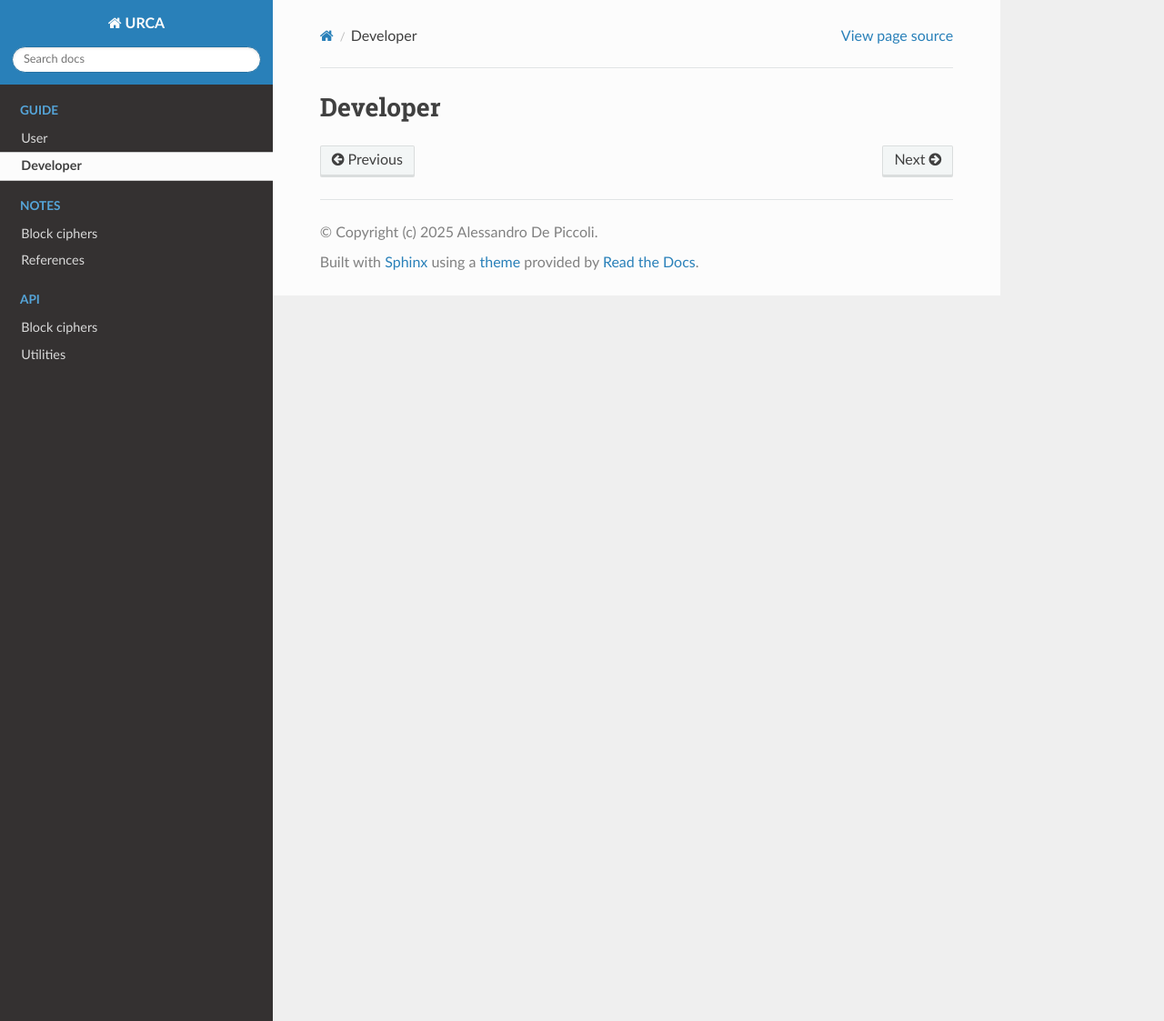
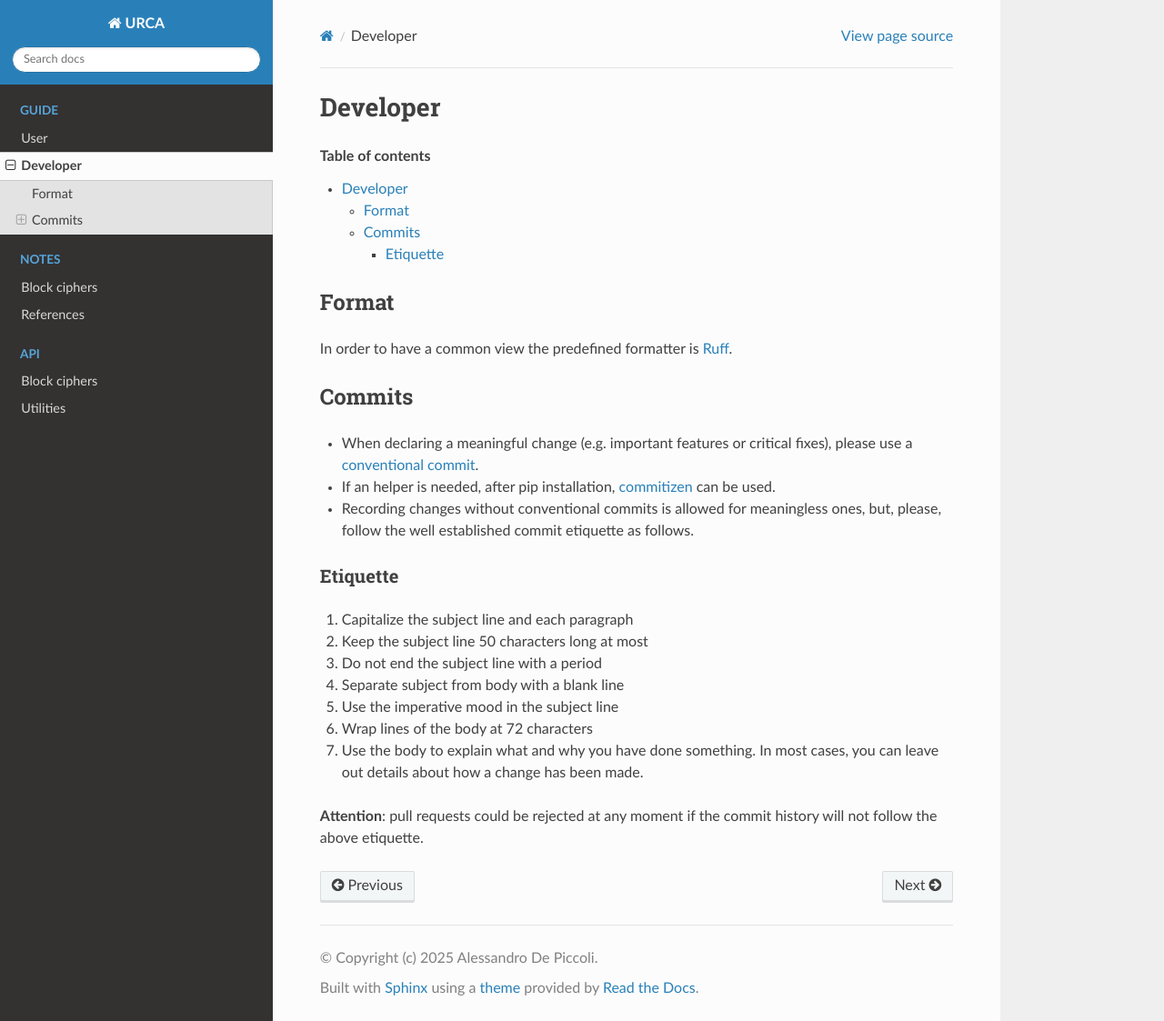
Before and after one commit to ale-depi/urca, a Sphinx documentation site: the page built from docs/source/guide/developer.rst, in a window 1280 px wide and 1123 px high. Shown: the whole window at 91% size. Built offline with Sphinx 7.4.7 and the Read the Docs theme 3.1.0, drawn with Linux system fonts in a browser that asks for light colours.

Commit message:
Move guides to the documentation site

```diff
--- a/docs/source/api/blocks/present.rst
+++ b/docs/source/api/blocks/present.rst
@@ -1,4 +1,4 @@
-PRESENT
+Present
 =======
 
 .. automodule:: urca.cpu.blocks.present
--- a/docs/source/guide/developer.rst
+++ b/docs/source/guide/developer.rst
@@ -1,2 +1,36 @@
 Developer
 =========
+
+.. contents:: Table of contents
+
+Format
+------
+
+In order to have a common view the predefined formatter is
+`Ruff <https://docs.astral.sh/ruff/>`_.
+
+Commits
+-------
+
+* When declaring a meaningful change (e.g. important features or critical
+  fixes), please use a
+  `conventional commit <https://www.conventionalcommits.org/en/v1.0.0/>`_.
+* If an helper is needed, after pip installation,
+  `commitizen <https://commitizen-tools.github.io/commitizen/>`_ can be used.
+* Recording changes without conventional commits is allowed for meaningless
+  ones, but, please, follow the well established commit etiquette as follows.
+
+Etiquette
+^^^^^^^^^
+
+#. Capitalize the subject line and each paragraph
+#. Keep the subject line 50 characters long at most
+#. Do not end the subject line with a period
+#. Separate subject from body with a blank line
+#. Use the imperative mood in the subject line
+#. Wrap lines of the body at 72 characters
+#. Use the body to explain what and why you have done something.
+   In most cases, you can leave out details about how a change has been made.
+
+**Attention**: pull requests could be rejected at any moment if the commit
+history will not follow the above etiquette.
--- a/docs/source/notes/blocks/present.rst
+++ b/docs/source/notes/blocks/present.rst
@@ -1,4 +1,4 @@
-PRESENT
+Present
 =======
 
 :Authors: Andrey Bogdanov, Lars R Knudsen, Gregor Leander, Christof Paar, Axel
--- a/docs/source/notes/blocks/speck.rst
+++ b/docs/source/notes/blocks/speck.rst
@@ -6,8 +6,8 @@ Speck
 :Year: 2015
 :Reference: https://eprint.iacr.org/2015/585.pdf
 
-The Speck block cipher [BSS2015]_ has reference configurations suitable for
-many sizes. Based on those, its generalization can be done as follows:
+The Speck block cipher has reference configurations suitable for many sizes.
+Based on those, its generalization can be done as follows:
 
 .. math::
 
```
Also changed, not shown: README.md (+3 -39 lines), docs/source/guide/user.rst (+11 -0 lines).
